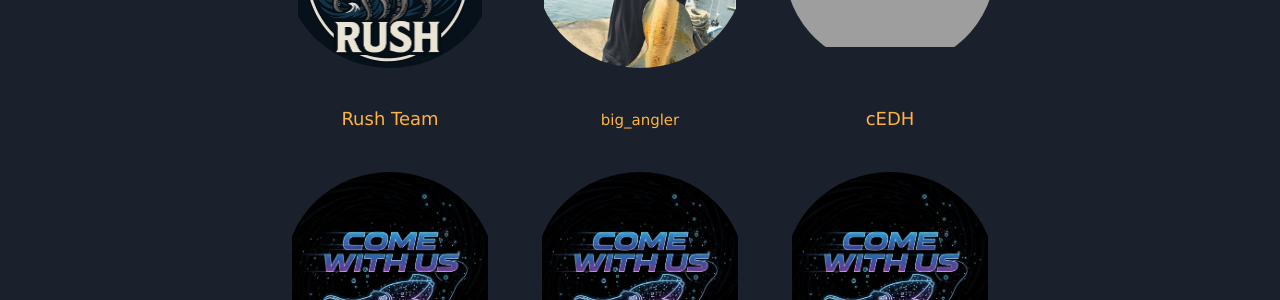
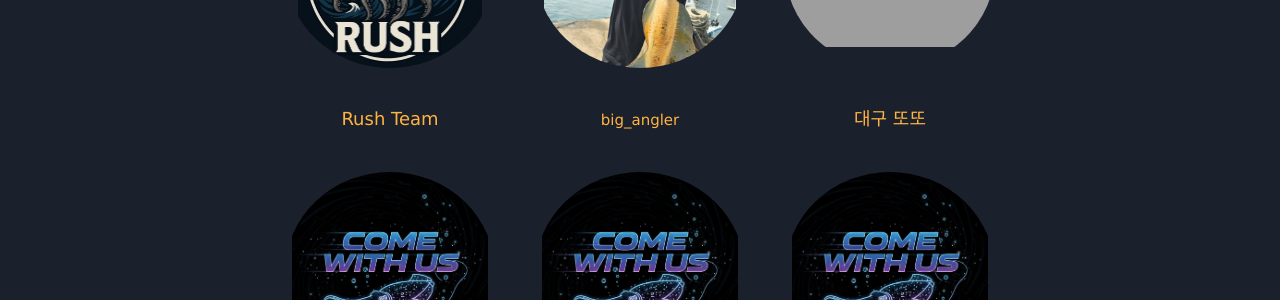
Before and after one commit to asvoice/asvoice.github.io, a Jekyll site: the page index.html, which Jekyll copies as it is, in a window 1280 px wide and 900 px high, scrolled down 330 px. Shown: the part 152-452 px from the top of the window. Built offline with Jekyll 4.4.1, drawn with Linux system fonts in a browser that asks for light colours; grey boxes are pictures that could not be loaded.

Commit message:
Update index.html

```diff
--- a/index.html
+++ b/index.html
@@ -129,7 +129,7 @@
        <div class="where">
         <div><a href="https://www.instagram.com/rush_eging_team/"><img width="200" height="200" src="https://raw.githubusercontent.com/asvoice/asvoice.github.io/refs/heads/main/assets/img/r.PNG" alt="PlayEDH" /><br />Rush Team</a></div>
         <div><a href="https://www.instagram.com/big_angler_seok/"><img width="200" height="200" src="https://raw.githubusercontent.com/asvoice/asvoice.github.io/refs/heads/main/assets/img/big3.PNG" alt="Tolarian Community College" /><br /><span class="small">big_angler</span></a></div>
-        <div><a href="https://asvoice.github.io/"><img width="200" height="200" src="https://github.com/lexicalunit/spellbot/assets/1903876/32c324a3-b060-4bd2-8d8a-a72799acc0ff" alt="대구 또또" /><br />cEDH</a></div>
+        <div><a href="https://asvoice.github.io/"><img width="200" height="200" src="https://github.com/lexicalunit/spellbot/assets/1903876/32c324a3-b060-4bd2-8d8a-a72799acc0ff" alt="대구 또또" /><br />대구 또또</a></div>
          <div><a href="https://asvoice.github.io/"><img width="200" height="200" src="https://raw.githubusercontent.com/asvoice/asvoice.github.io/refs/heads/main/assets/img/come.png" alt="The Commander Staple" /><br /><span class="small">Come on</span></a></div>
         <div><a href="https://asvoice.github.io/"><img width="200" height="200" src="https://raw.githubusercontent.com/asvoice/asvoice.github.io/refs/heads/main/assets/img/come.png" alt="Command the Cause" /><br />Come on</a></div>
         <div><a href="https://asvoice.github.io/"><img width="200" height="200" src="https://raw.githubusercontent.com/asvoice/asvoice.github.io/refs/heads/main/assets/img/come.png" alt="Turbo Commander" /><br />Come on</a></div>
```
